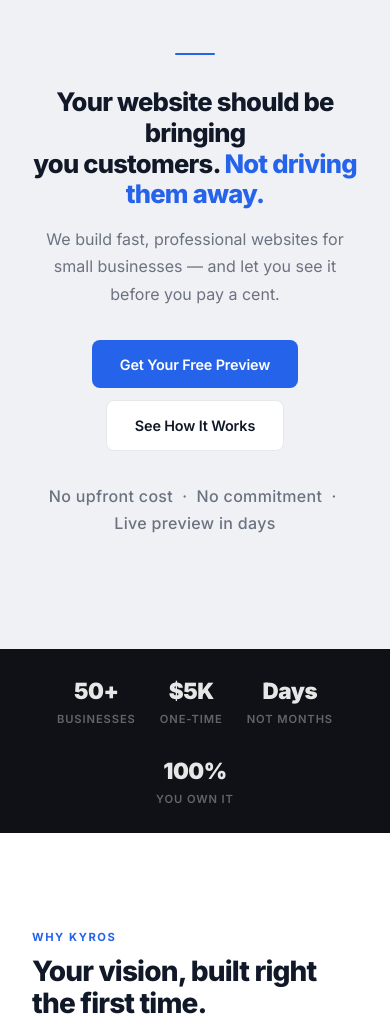
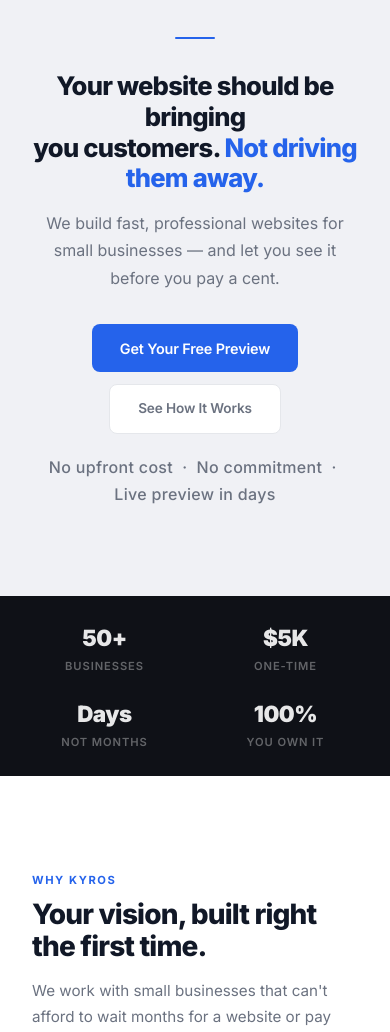
Before and after one commit to mksocial19-code/kyrosdirect, a plain HTML site: page index.html in a window 390 px wide. Shown: the part 325-1357 px from the top of the page. Drawn offline with Linux system fonts and the light colour scheme.

Commit message:
mobile fixes: tighten spacing, fix stats grid, clean up buttons

```diff
--- a/index.html
+++ b/index.html
@@ -102,7 +102,7 @@
       flex-direction: column;
       align-items: center;
       text-align: center;
-      padding: 6rem 2rem 5rem;
+      padding: 5rem 2rem 3.5rem;
     }
     .hero-mark {
       margin-bottom: 1.5rem;
@@ -152,6 +152,8 @@
       gap: 0.75rem;
       flex-wrap: wrap;
       justify-content: center;
+      width: 100%;
+      max-width: 340px;
     }
     .btn {
       display: inline-block;
@@ -165,10 +167,10 @@
     }
     .btn-primary { background: var(--accent); color: #fff; }
     .btn-primary:hover { background: var(--accent-hover); transform: translateY(-1px); }
-    .btn-ghost { background: #fff; color: var(--text); border: 1.5px solid var(--border); }
+    .btn-ghost { background: #fff; color: var(--muted); border: 1.5px solid var(--border); font-size: 0.85rem; }
     .btn-ghost:hover { background: #f9fafb; transform: translateY(-1px); }
     .hero-trust {
-      margin-top: 2rem;
+      margin-top: 1.25rem;
       font-size: 0.75rem;
       color: var(--muted-light);
       font-weight: 500;
@@ -179,11 +181,11 @@
     .proof-bar {
       background: var(--dark);
       padding: 1.5rem 2rem;
-      display: flex;
+      display: grid;
+      grid-template-columns: repeat(4, 1fr);
       align-items: center;
-      justify-content: center;
-      gap: 3rem;
-      flex-wrap: wrap;
+      justify-items: center;
+      gap: 1rem;
     }
     .proof-bar span {
       font-size: 0.8rem;
@@ -399,7 +401,7 @@
       .steps { grid-template-columns: 1fr; }
       .step-connector { display: none; }
       .pricing-grid { grid-template-columns: 1fr; }
-      .proof-bar { gap: 1.5rem; }
+      .proof-bar { grid-template-columns: repeat(2, 1fr); gap: 1.25rem; padding: 1.5rem; }
       .cta-card { padding: 2.5rem 1.5rem; }
       footer { flex-direction: column; gap: 0.5rem; text-align: center; }
     }
@@ -423,7 +425,7 @@
   <section class="hero">
     <div class="hero-mark">
       <span class="hero-k">K</span>
-      <p class="hero-brand">Kyros &nbsp;&nbsp; Co</p>
+      <p class="hero-brand">Kyros Co</p>
     </div>
     <div class="hero-divider"></div>
     <h1>Your website should be bringing<br />you customers. <em>Not driving them away.</em></h1>
```
